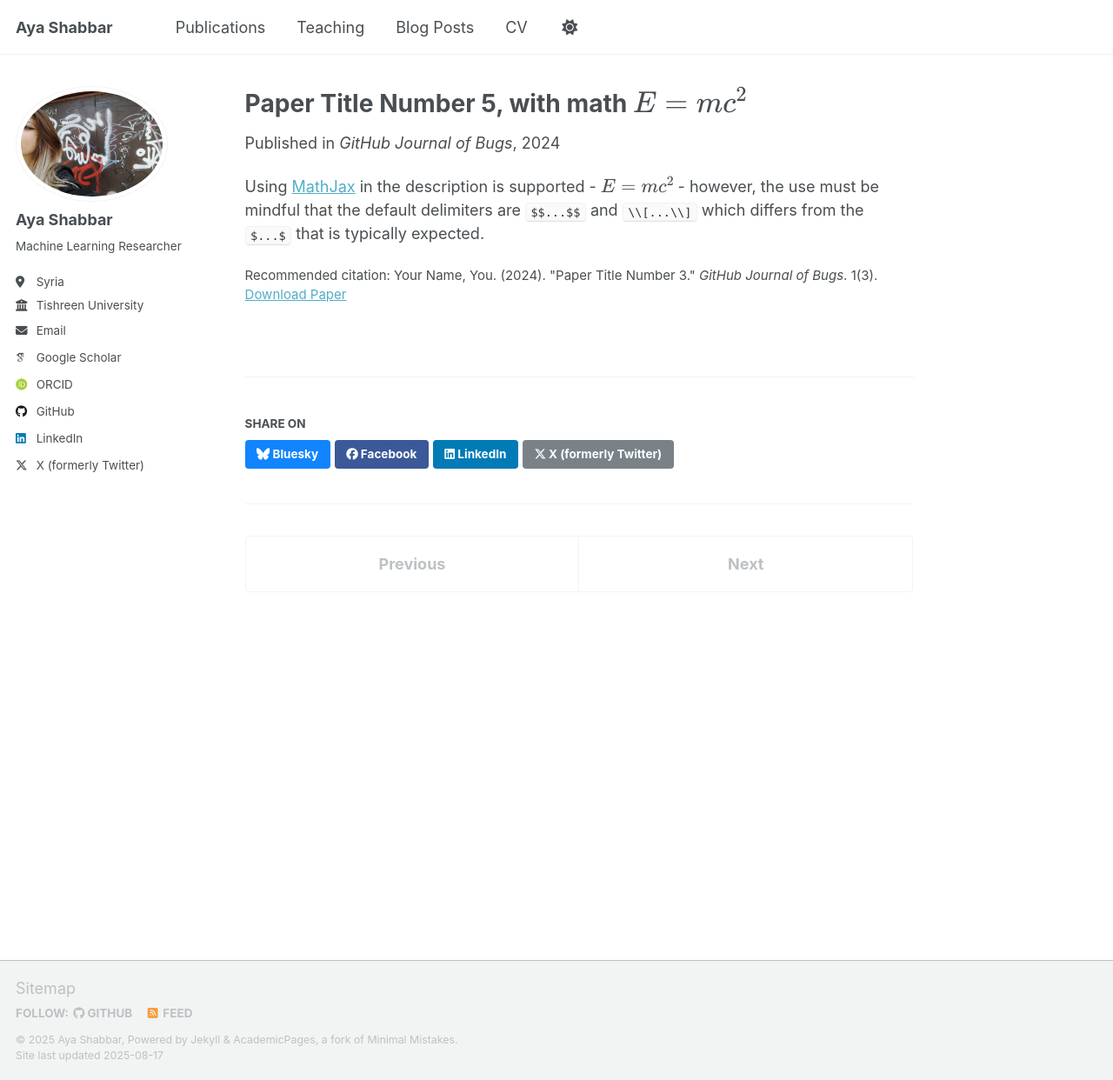
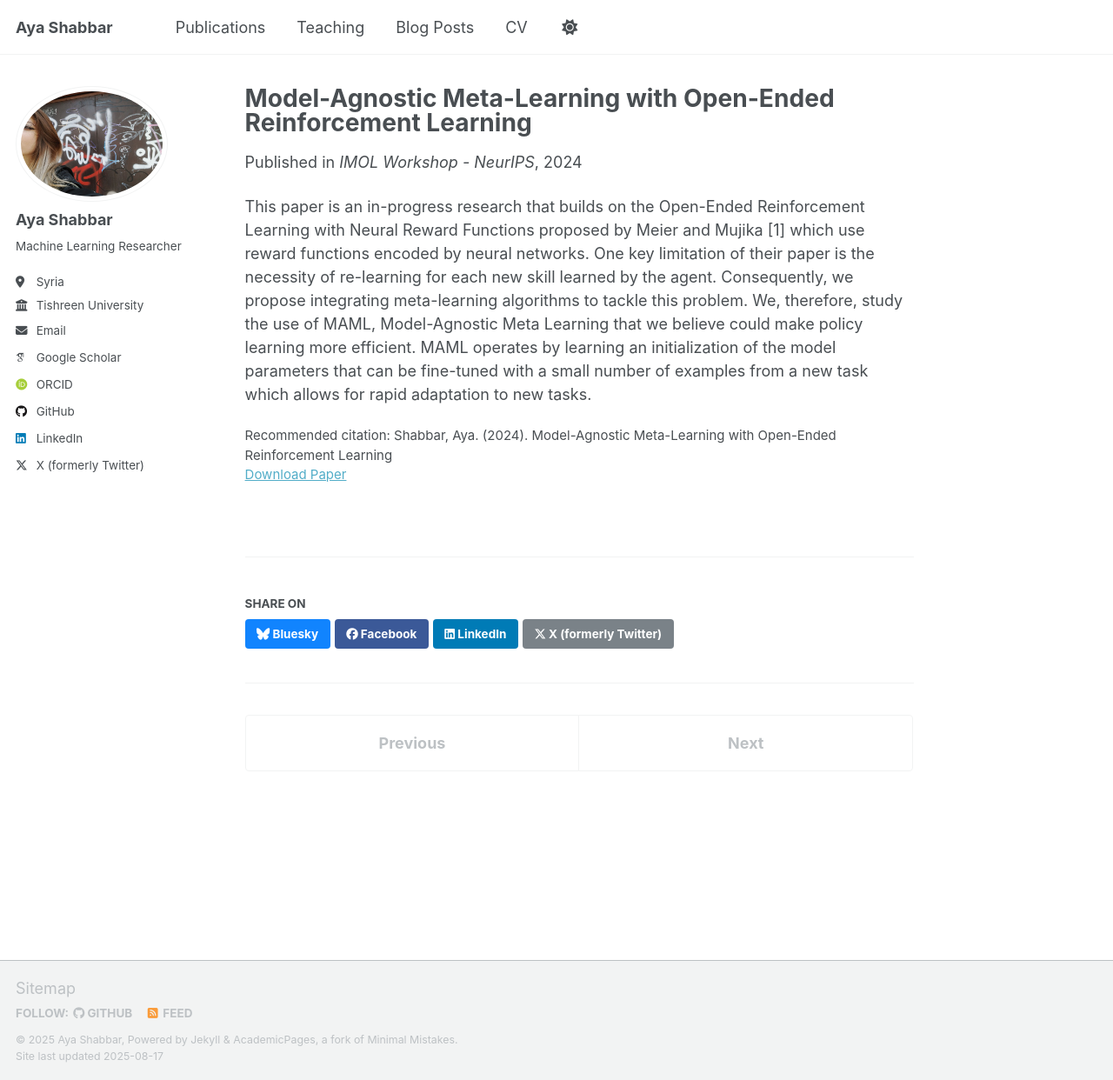
Before and after one commit to ayashabbar/ayashabbar.github.io, a Jekyll site: the page built from _publications/2025-06-08-paper-title-number-5.md, in a window 1280 px wide and 1242 px high. Shown: the whole window at 87% size. Built offline with Jekyll 4.4.1, drawn with Linux system fonts in a browser that asks for light colours; some web fonts are replaced; a script that is not in the unit is left out; a file with an impossible date is left out.

Commit message:
Update 2025-06-08-paper-title-number-5.md

```diff
--- a/_publications/2025-06-08-paper-title-number-5.md
+++ b/_publications/2025-06-08-paper-title-number-5.md
@@ -1,13 +1,13 @@
 ---
-title: "Paper Title Number 5, with math $$E=mc^2$$"
+title: "Model-Agnostic Meta-Learning with Open-Ended Reinforcement Learning"
 collection: publications
 category: conferences
 permalink: /publication/2024-02-17-paper-title-number-4
-excerpt: 'This paper is about a famous math equation, $$E=mc^2$$'
+#excerpt: ''
 date: 2024-02-17
-venue: 'GitHub Journal of Bugs'
+venue: 'IMOL Workshop - NeurIPS'
 paperurl: 'http://academicpages.github.io/files/paper3.pdf'
-citation: 'Your Name, You. (2024). &quot;Paper Title Number 3.&quot; <i>GitHub Journal of Bugs</i>. 1(3).'
+citation: 'Shabbar, Aya. (2024). Model-Agnostic Meta-Learning with Open-Ended Reinforcement Learning'
 ---
 
-Using [MathJax](https://www.mathjax.org/) in the description is supported - $$E=mc^2$$ - however, the use must be mindful that the default delimiters are `$$...$$` and `\\[...\\]` which differs from the `$...$` that is typically expected.
+This paper is an in-progress research that builds on the Open-Ended Reinforcement Learning with Neural Reward Functions proposed by Meier and Mujika [1] which use reward functions encoded by neural networks. One key limitation of their paper is the necessity of re-learning for each new skill learned by the agent. Consequently, we propose integrating meta-learning algorithms to tackle this problem. We, therefore, study the use of MAML, Model-Agnostic Meta Learning that we believe could make policy learning more efficient. MAML operates by learning an initialization of the model parameters that can be fine-tuned with a small number of examples from a new task which allows for rapid adaptation to new tasks.
```
